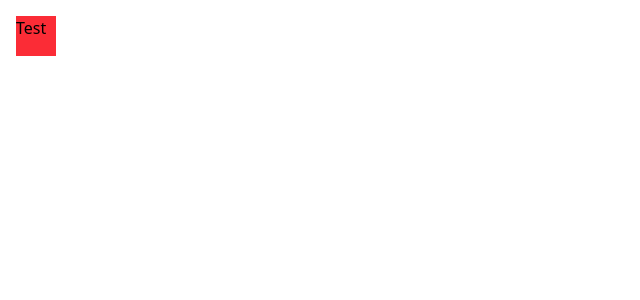
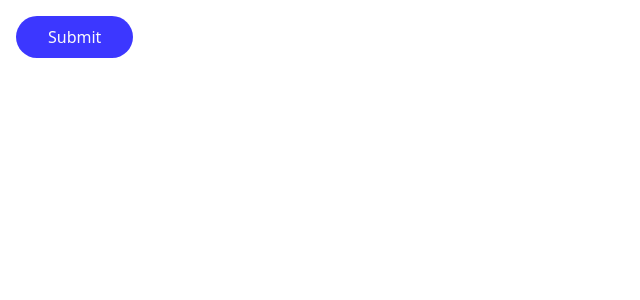
Before and after one commit to mdzieciuchowicz/cosinus-task, a React (Vite) app: page / in a window 1280 px wide. Shown: the top 300 px of the page, without its empty margins (0-640 px from the left). Built offline with nearby package versions, Linux system fonts and the light colour scheme.

Commit message:
add button component

```diff
--- a/package.json
+++ b/package.json
@@ -10,6 +10,8 @@
     "preview": "vite preview"
   },
   "dependencies": {
+    "class-variance-authority": "^0.7.1",
+    "clsx": "^2.1.1",
     "react": "^19.0.0",
     "react-dom": "^19.0.0"
   },
--- a/src/App.tsx
+++ b/src/App.tsx
@@ -1,9 +1,9 @@
-import { Test } from "@/components/Test";
+import { Button } from "@/components";
 
 function App() {
   return (
-    <div className="m-4 size-10 bg-red-500">
-      <Test />
+    <div className="p-4">
+      <Button>Submit</Button>
     </div>
   );
 }
--- a/src/components/Test.tsx
+++ /dev/null
@@ -1,7 +0,0 @@
-import React from 'react'
-
-export const Test = () => {
-  return (
-    <div>Test</div>
-  )
-}
--- /dev/null
+++ b/src/components/button/button.tsx
@@ -0,0 +1,54 @@
+import { VariantProps, cva } from "class-variance-authority";
+import clsx from "clsx";
+import React from "react";
+
+const buttonVariants = cva(
+  [
+    "flex items-center rounded-full transition-colors duration-300 focus:outline-none text-sans group/icon",
+    "focus-visible:outline-primary focus-visible:ourline-offset-2 focus-visible:outline-1 focus-visible:outline-offset-gray-600",
+  ],
+  {
+    variants: {
+      size: {
+        lg: "h-8 md:h-10.5 gap-3 px-4 md:px-8 py-1.5 [--icon-size:1.875rem]",
+        md: "h-8 gap-3 px-1.5 md:px-3 py-1 [--icon-size:1.625rem]",
+      },
+      variant: {
+        solid: [
+          "bg-primary hover:bg-primary-400 focus:bg-primary-400 active:bg-bg-primary-300 disabled:bg-primary-100",
+          "text-gray-100 disabled:text-gray-300",
+        ],
+      },
+    },
+    defaultVariants: {
+      size: "lg",
+      variant: "solid",
+    },
+  },
+);
+
+type ButtonProps = {
+  children?: React.ReactNode | React.ReactNode[];
+  className?: string;
+  icon?: React.ReactNode;
+} & VariantProps<typeof buttonVariants>;
+
+
+const Button = React.forwardRef<HTMLButtonElement, ButtonProps>(
+(
+    { children, className, size, variant, icon, ...rest },
+    ref,
+  ) => {
+
+    return (
+      <button ref={ref} className={clsx(buttonVariants({ size, variant }), className)} {...rest}>
+        {children}
+        {icon}
+      </button>
+    );
+  },
+);
+
+Button.displayName = "Button";
+
+export { Button };
--- /dev/null
+++ b/src/components/button/index.ts
@@ -0,0 +1 @@
+export * from "./button"
--- /dev/null
+++ b/src/components/index.ts
@@ -0,0 +1 @@
+export * from "./button"
--- a/src/style/global.css
+++ b/src/style/global.css
@@ -1 +1,16 @@
-@import "tailwindcss"
+@import "tailwindcss";
+
+@theme {
+  --color-primary: #3c37ff;
+  --color-primary-500: #3c37ff;
+  --color-primary-400: #5e5bf8;
+  --color-primary-300: #6b69f5;
+  --color-primary-100: #9d9be7;
+
+  --color-gray: #0a0a0a;
+  --color-gray-500: #0a0a0a;
+  --color-gray-400: #171717;
+  --color-gray-300: #262626;
+  --color-gray-200: #737373;
+  --color-gray-100: #fafafa;
+}
```
Also changed, not shown: tailwind.config.ts (deleted), 1 other file (tests, documents, lock files or other folders).
